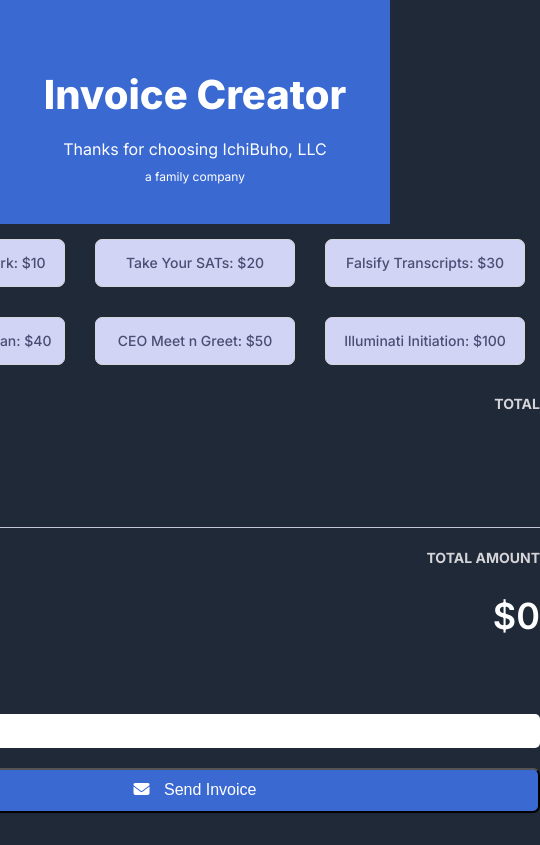
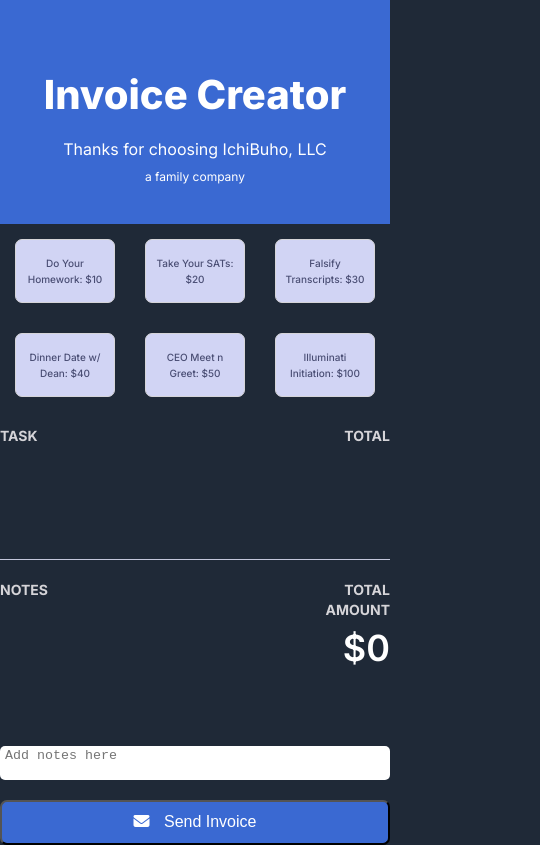
Before and after one commit to seantokuzo/InvoiceCreator, a plain HTML site: page index.html in a window 390 px wide. Shown: the whole page, 540 px wide, since content can reach past the window. Drawn offline with Linux system fonts and the light colour scheme.

Commit message:
updating styles, starting to add mobile styling

```diff
--- a/index.css
+++ b/index.css
@@ -25,6 +25,11 @@
     font-family: 'Inter', sans-serif;
     color: white;
 
+}
+
+main {
+    /* width: 100%; */
+    /* margin: 0 auto; */
     display: flex;
     flex-direction: column;
     align-items: center;
@@ -32,9 +37,16 @@
 
 header {
     width: 100%;
+}
+
+#header-div {
+    width: 100%;
+    padding: 40px;
+
+    text-align: center;
+
     background-color: var(--invoice-button-dark);
-    padding: 40px;
-    text-align: center;
+
 }
 
 header h1 {
@@ -61,15 +73,12 @@
 }
 
 #grid-div {
-    max-width: 700px;
-
-    grid-template-columns: repeat(16, 1fr);
-    grid-template-rows: repeat(4, auto);
+    /* max-width: 700px; */
+    /* margin: 0 auto; */
 }
 
 #services-div {
-    grid-column: 3 / 15;
-    grid-row: 1 / 2;
+    max-width: 700px;
     padding: 15px;
 
     display: grid;
@@ -79,8 +88,8 @@
 }
 
 .service-button {
+    max-width: 200px;
     padding: 15px 5px;
-    width: 200px;
     font-family: Inter;
     font-style: normal;
     font-weight: 500;
@@ -97,14 +106,17 @@
     border-radius: 7px;
 }
 
+@media (max-width: 500px) {
+    .service-button {
+        font-size: 10px;
+    }
+}
+
 .service-button:hover {
     cursor: pointer;
 }
 
 #tasks-title-div {
-    grid-column: 3 / 15;
-    grid-row: 2 / 3;
-
     display: grid;
     align-items: center;
 }
@@ -117,8 +129,6 @@
 }
 
 #tasks-div {
-    grid-column: 3 / 15;
-    grid-row: 3 / 4;
     min-height: 100px;
 
     display: grid;
@@ -185,9 +195,6 @@
 }
 
 #notes-total-div {
-    grid-column: 3 / 15;
-    grid-row: 3 / 4;
-
     display: grid;
     grid-template-columns: repeat(5, 1fr);
     grid-template-rows: .65fr 2fr auto 1fr;
--- a/index.html
+++ b/index.html
@@ -14,26 +14,23 @@
 
 <body>
     <header>
+        <div id="header-div">
             <h1>Invoice Creator</h1>
             <h4>Thanks for choosing IchiBuho, LLC</h4>
             <p>a family company </p>
             <!-- <i class="fa-solid fa-family"></i> -->
+        </div>
     </header>
     <main>
         <div id="grid-div">
-            <section>
             <div id="services-div">
             </div>
-            </section>
-            <section>
             <div id="tasks-title-div">
                 <h3 class="body-text" id="task-title">TASK</h3>
                 <h3 class="body-text" id="total-title">TOTAL</h3>
             </div>
             <div id="tasks-div">
             </div>
-            </section>
-            <section>
             <div id="notes-total-div">
                 <h3 id="notes-title" class="body-text">NOTES</h3>
                 <p id="notes"></p>
@@ -45,7 +42,6 @@
                     Send Invoice
                 </button>
             </div>
-            </section>
         </div>
     </main>
     <script src="index.js"></script>
```
Lines whose indentation alone changed are shown as unchanged.
